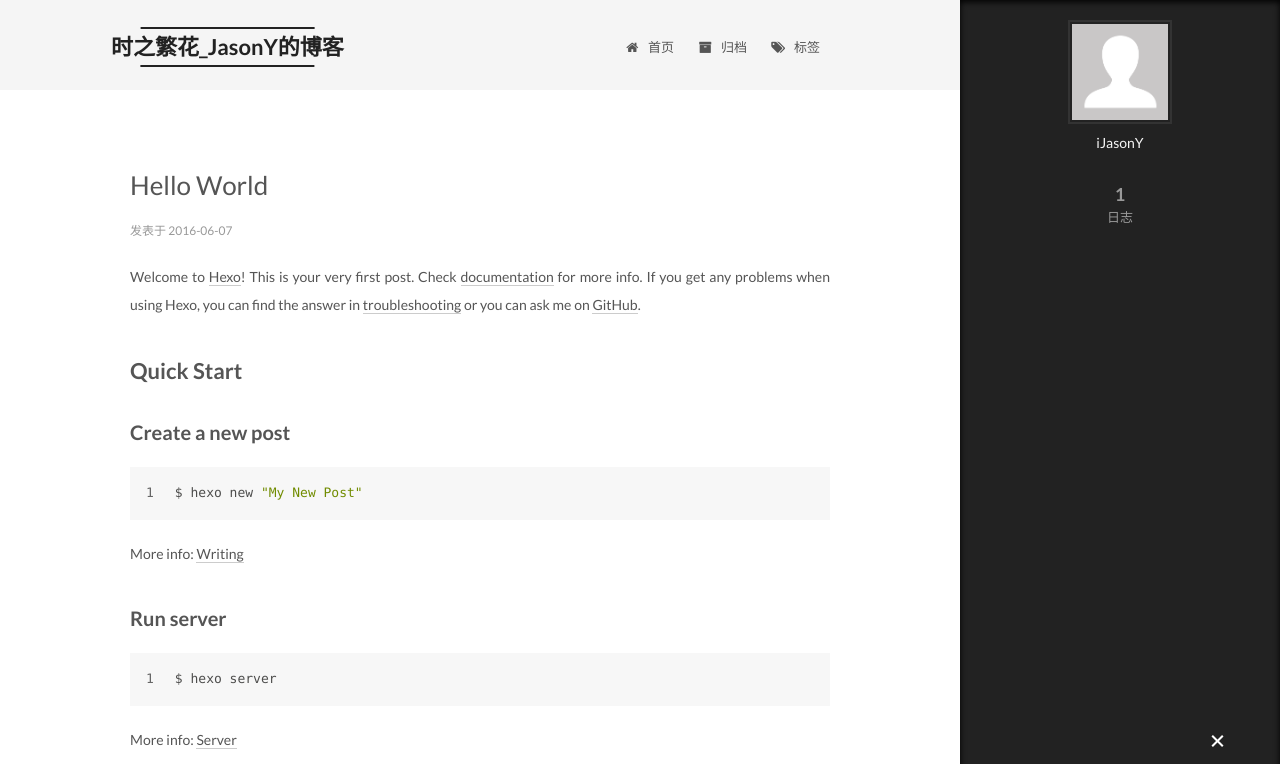
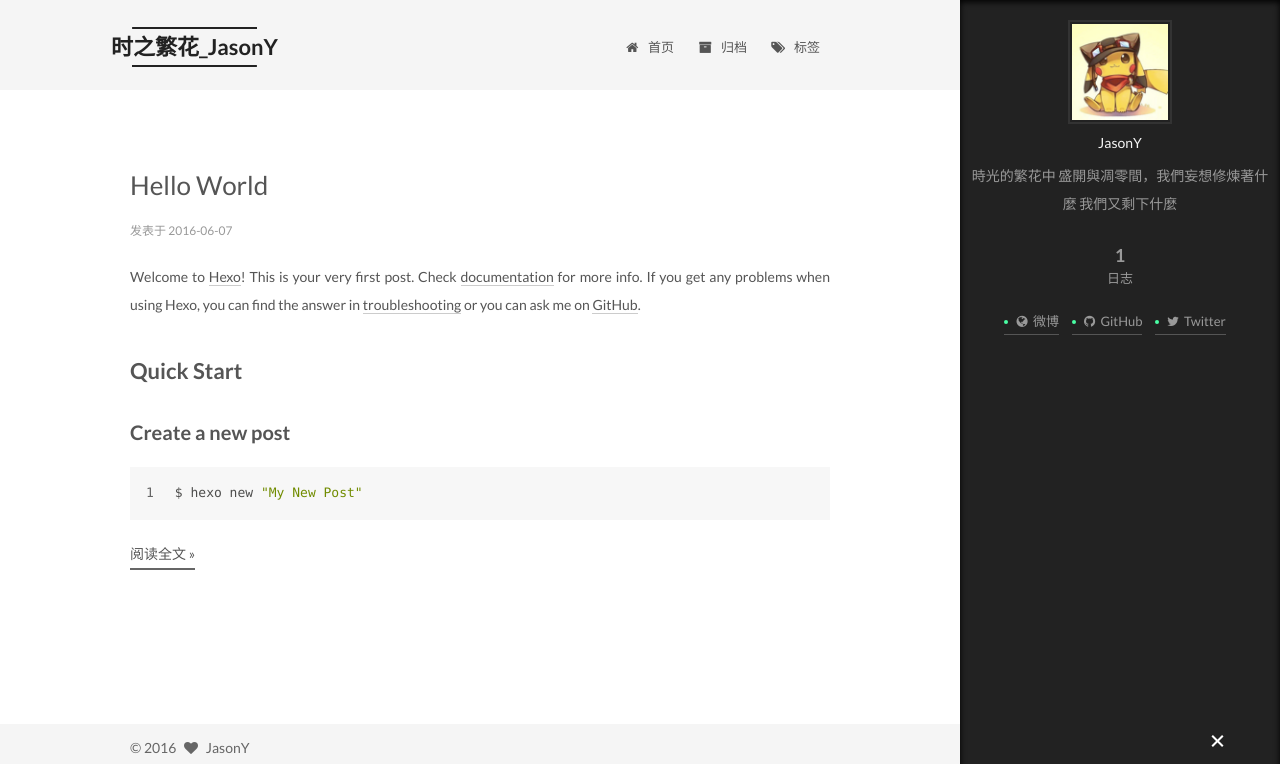
Before and after one commit to iJasonY/iJasonY.github.io, a plain HTML site: page index.html in a window 1280 px wide. Both pictures are taken after a click on the element 1217 px from the left and 742 px from the top of the page. Shown: the top 764 px of the page. Drawn offline with Linux system fonts and the light colour scheme.

Commit message:
Site updated: 2016-06-08 00:59:59

```diff
--- a/2016/06/07/hello-world/index.html
+++ b/2016/06/07/hello-world/index.html
@@ -88,11 +88,11 @@
 Quick">
 <meta property="og:type" content="article">
 <meta property="og:title" content="Hello World">
-<meta property="og:url" content="http://blog.ijason.cn/2016/06/07/hello-world/index.html">
-<meta property="og:site_name" content="时之繁花_JasonY的博客">
+<meta property="og:url" content="http://ijason.cn/2016/06/07/hello-world/index.html">
+<meta property="og:site_name" content="时之繁花_JasonY">
 <meta property="og:description" content="Welcome to Hexo! This is your very first post. Check documentation for more info. If you get any problems when using Hexo, you can find the answer in troubleshooting or you can ask me on GitHub.
 Quick">
-<meta property="og:updated_time" content="2016-06-07T10:31:53.000Z">
+<meta property="og:updated_time" content="2016-06-07T16:46:37.000Z">
 <meta name="twitter:card" content="summary">
 <meta name="twitter:title" content="Hello World">
 <meta name="twitter:description" content="Welcome to Hexo! This is your very first post. Check documentation for more info. If you get any problems when using Hexo, you can find the answer in troubleshooting or you can ask me on GitHub.
@@ -117,9 +117,9 @@ Quick">
 
 
 
-  <link rel="canonical" href="http://blog.ijason.cn/2016/06/07/hello-world/"/>
+  <link rel="canonical" href="http://ijason.cn/2016/06/07/hello-world/"/>
 
-  <title> Hello World | 时之繁花_JasonY的博客 </title>
+  <title> Hello World | 时之繁花_JasonY </title>
 </head>
 
 <body itemscope itemtype="http://schema.org/WebPage" lang="zh-Hans">
@@ -150,7 +150,7 @@ Quick">
   <div class="custom-logo-site-title">
     <a href="/"  class="brand" rel="start">
       <span class="logo-line-before"><i></i></span>
-      <span class="site-title">时之繁花_JasonY的博客</span>
+      <span class="site-title">时之繁花_JasonY</span>
       <span class="logo-line-after"><i></i></span>
     </a>
   </div>
@@ -251,7 +251,7 @@ Quick">
               <i class="fa fa-calendar-o"></i>
             </span>
             <span class="post-meta-item-text">发表于</span>
-            <time itemprop="dateCreated" datetime="2016-06-07T18:31:53+08:00" content="2016-06-07">
+            <time itemprop="dateCreated" datetime="2016-06-07T22:29:34+08:00" content="2016-06-07">
               2016-06-07
             </time>
           </span>
@@ -281,6 +281,7 @@ Quick">
 
         <p>Welcome to <a href="https://hexo.io/" target="_blank" rel="external">Hexo</a>! This is your very first post. Check <a href="https://hexo.io/docs/" target="_blank" rel="external">documentation</a> for more info. If you get any problems when using Hexo, you can find the answer in <a href="https://hexo.io/docs/troubleshooting.html" target="_blank" rel="external">troubleshooting</a> or you can ask me on <a href="https://github.com/hexojs/hexo/issues" target="_blank" rel="external">GitHub</a>.</p>
 <h2 id="Quick-Start"><a href="#Quick-Start" class="headerlink" title="Quick Start"></a>Quick Start</h2><h3 id="Create-a-new-post"><a href="#Create-a-new-post" class="headerlink" title="Create a new post"></a>Create a new post</h3><figure class="highlight bash"><table><tr><td class="gutter"><pre><span class="line">1</span><br></pre></td><td class="code"><pre><span class="line">$ hexo new <span class="string">"My New Post"</span></span><br></pre></td></tr></table></figure>
+<a id="more"></a>
 <p>More info: <a href="https://hexo.io/docs/writing.html" target="_blank" rel="external">Writing</a></p>
 <h3 id="Run-server"><a href="#Run-server" class="headerlink" title="Run server"></a>Run server</h3><figure class="highlight bash"><table><tr><td class="gutter"><pre><span class="line">1</span><br></pre></td><td class="code"><pre><span class="line">$ hexo server</span><br></pre></td></tr></table></figure>
 <p>More info: <a href="https://hexo.io/docs/server.html" target="_blank" rel="external">Server</a></p>
@@ -364,10 +365,10 @@ Quick">
       <section class="site-overview sidebar-panel ">
         <div class="site-author motion-element" itemprop="author" itemscope itemtype="http://schema.org/Person">
           <img class="site-author-image" itemprop="image"
-               src="/images/avatar.gif"
-               alt="iJasonY" />
-          <p class="site-author-name" itemprop="name">iJasonY</p>
-          <p class="site-description motion-element" itemprop="description"></p>
+               src="/images/avatar.png"
+               alt="JasonY" />
+          <p class="site-author-name" itemprop="name">JasonY</p>
+          <p class="site-description motion-element" itemprop="description">時光的繁花中 盛開與凋零間，我們妄想修煉著什麼 我們又剩下什麼</p>
         </div>
         <nav class="site-state motion-element">
           <div class="site-state-item site-state-posts">
@@ -386,6 +387,35 @@ Quick">
 
 
         <div class="links-of-author motion-element">
+
+
+              <span class="links-of-author-item">
+                <a href="http://weibo.com/JaosnYan" target="_blank" title="微博">
+
+                    <i class="fa fa-fw fa-globe"></i>
+
+                  微博
+                </a>
+              </span>
+
+              <span class="links-of-author-item">
+                <a href="https://github.com/iJasonY" target="_blank" title="GitHub">
+
+                    <i class="fa fa-fw fa-github"></i>
+
+                  GitHub
+                </a>
+              </span>
+
+              <span class="links-of-author-item">
+                <a href="https://twitter.com/_JasonFish_" target="_blank" title="Twitter">
+
+                    <i class="fa fa-fw fa-twitter"></i>
+
+                  Twitter
+                </a>
+              </span>
+
 
         </div>
 
@@ -427,7 +457,7 @@ Quick">
   <span class="with-love">
     <i class="fa fa-heart"></i>
   </span>
-  <span class="author" itemprop="copyrightHolder">iJasonY</span>
+  <span class="author" itemprop="copyrightHolder">JasonY</span>
 </div>
 
 <div class="powered-by">
--- a/css/main.css
+++ b/css/main.css
@@ -1548,7 +1548,7 @@ pre .javascript .function {
   width: 4px;
   height: 4px;
   border-radius: 50%;
-  background: #32cb87;
+  background: #49ffa4;
 }
 .links-of-blogroll {
   font-size: 13px;
--- a/index.html
+++ b/index.html
@@ -84,15 +84,15 @@
 
 
 
-<meta name="description">
+<meta name="description" content="時光的繁花中 盛開與凋零間，我們妄想修煉著什麼 我們又剩下什麼">
 <meta property="og:type" content="website">
-<meta property="og:title" content="时之繁花_JasonY的博客">
-<meta property="og:url" content="http://blog.ijason.cn/index.html">
-<meta property="og:site_name" content="时之繁花_JasonY的博客">
-<meta property="og:description">
+<meta property="og:title" content="时之繁花_JasonY">
+<meta property="og:url" content="http://ijason.cn/index.html">
+<meta property="og:site_name" content="时之繁花_JasonY">
+<meta property="og:description" content="時光的繁花中 盛開與凋零間，我們妄想修煉著什麼 我們又剩下什麼">
 <meta name="twitter:card" content="summary">
-<meta name="twitter:title" content="时之繁花_JasonY的博客">
-<meta name="twitter:description">
+<meta name="twitter:title" content="时之繁花_JasonY">
+<meta name="twitter:description" content="時光的繁花中 盛開與凋零間，我們妄想修煉著什麼 我們又剩下什麼">
 
 
 
@@ -113,9 +113,9 @@
 
 
 
-  <link rel="canonical" href="http://blog.ijason.cn/"/>
+  <link rel="canonical" href="http://ijason.cn/"/>
 
-  <title> 时之繁花_JasonY的博客 </title>
+  <title> 时之繁花_JasonY </title>
 </head>
 
 <body itemscope itemtype="http://schema.org/WebPage" lang="zh-Hans">
@@ -148,7 +148,7 @@
   <div class="custom-logo-site-title">
     <a href="/"  class="brand" rel="start">
       <span class="logo-line-before"><i></i></span>
-      <span class="site-title">时之繁花_JasonY的博客</span>
+      <span class="site-title">时之繁花_JasonY</span>
       <span class="logo-line-after"><i></i></span>
     </a>
   </div>
@@ -252,7 +252,7 @@
               <i class="fa fa-calendar-o"></i>
             </span>
             <span class="post-meta-item-text">发表于</span>
-            <time itemprop="dateCreated" datetime="2016-06-07T18:31:53+08:00" content="2016-06-07">
+            <time itemprop="dateCreated" datetime="2016-06-07T22:29:34+08:00" content="2016-06-07">
               2016-06-07
             </time>
           </span>
@@ -281,18 +281,13 @@
 
 
 
-
-            <p>Welcome to <a href="https://hexo.io/" target="_blank" rel="external">Hexo</a>! This is your very first post. Check <a href="https://hexo.io/docs/" target="_blank" rel="external">documentation</a> for more info. If you get any problems when using Hexo, you can find the answer in <a href="https://hexo.io/docs/troubleshooting.html" target="_blank" rel="external">troubleshooting</a> or you can ask me on <a href="https://github.com/hexojs/hexo/issues" target="_blank" rel="external">GitHub</a>.</p>
+          <p>Welcome to <a href="https://hexo.io/">Hexo</a>! This is your very first post. Check <a href="https://hexo.io/docs/">documentation</a> for more info. If you get any problems when using Hexo, you can find the answer in <a href="https://hexo.io/docs/troubleshooting.html">troubleshooting</a> or you can ask me on <a href="https://github.com/hexojs/hexo/issues">GitHub</a>.</p>
 <h2 id="Quick-Start"><a href="#Quick-Start" class="headerlink" title="Quick Start"></a>Quick Start</h2><h3 id="Create-a-new-post"><a href="#Create-a-new-post" class="headerlink" title="Create a new post"></a>Create a new post</h3><figure class="highlight bash"><table><tr><td class="gutter"><pre><span class="line">1</span><br></pre></td><td class="code"><pre><span class="line">$ hexo new <span class="string">"My New Post"</span></span><br></pre></td></tr></table></figure>
-<p>More info: <a href="https://hexo.io/docs/writing.html" target="_blank" rel="external">Writing</a></p>
-<h3 id="Run-server"><a href="#Run-server" class="headerlink" title="Run server"></a>Run server</h3><figure class="highlight bash"><table><tr><td class="gutter"><pre><span class="line">1</span><br></pre></td><td class="code"><pre><span class="line">$ hexo server</span><br></pre></td></tr></table></figure>
-<p>More info: <a href="https://hexo.io/docs/server.html" target="_blank" rel="external">Server</a></p>
-<h3 id="Generate-static-files"><a href="#Generate-static-files" class="headerlink" title="Generate static files"></a>Generate static files</h3><figure class="highlight bash"><table><tr><td class="gutter"><pre><span class="line">1</span><br></pre></td><td class="code"><pre><span class="line">$ hexo generate</span><br></pre></td></tr></table></figure>
-<p>More info: <a href="https://hexo.io/docs/generating.html" target="_blank" rel="external">Generating</a></p>
-<h3 id="Deploy-to-remote-sites"><a href="#Deploy-to-remote-sites" class="headerlink" title="Deploy to remote sites"></a>Deploy to remote sites</h3><figure class="highlight bash"><table><tr><td class="gutter"><pre><span class="line">1</span><br></pre></td><td class="code"><pre><span class="line">$ hexo deploy</span><br></pre></td></tr></table></figure>
-<p>More info: <a href="https://hexo.io/docs/deployment.html" target="_blank" rel="external">Deployment</a></p>
-
-
+          <div class="post-more-link text-center">
+            <a class="btn" href="/2016/06/07/hello-world/#more" rel="contents">
+              阅读全文 &raquo;
+            </a>
+          </div>
 
 
     </div>
@@ -352,10 +347,10 @@
       <section class="site-overview sidebar-panel  sidebar-panel-active ">
         <div class="site-author motion-element" itemprop="author" itemscope itemtype="http://schema.org/Person">
           <img class="site-author-image" itemprop="image"
-               src="/images/avatar.gif"
-               alt="iJasonY" />
-          <p class="site-author-name" itemprop="name">iJasonY</p>
-          <p class="site-description motion-element" itemprop="description"></p>
+               src="/images/avatar.png"
+               alt="JasonY" />
+          <p class="site-author-name" itemprop="name">JasonY</p>
+          <p class="site-description motion-element" itemprop="description">時光的繁花中 盛開與凋零間，我們妄想修煉著什麼 我們又剩下什麼</p>
         </div>
         <nav class="site-state motion-element">
           <div class="site-state-item site-state-posts">
@@ -374,6 +369,35 @@
 
 
         <div class="links-of-author motion-element">
+
+
+              <span class="links-of-author-item">
+                <a href="http://weibo.com/JaosnYan" target="_blank" title="微博">
+
+                    <i class="fa fa-fw fa-globe"></i>
+
+                  微博
+                </a>
+              </span>
+
+              <span class="links-of-author-item">
+                <a href="https://github.com/iJasonY" target="_blank" title="GitHub">
+
+                    <i class="fa fa-fw fa-github"></i>
+
+                  GitHub
+                </a>
+              </span>
+
+              <span class="links-of-author-item">
+                <a href="https://twitter.com/_JasonFish_" target="_blank" title="Twitter">
+
+                    <i class="fa fa-fw fa-twitter"></i>
+
+                  Twitter
+                </a>
+              </span>
+
 
         </div>
 
@@ -404,7 +428,7 @@
   <span class="with-love">
     <i class="fa fa-heart"></i>
   </span>
-  <span class="author" itemprop="copyrightHolder">iJasonY</span>
+  <span class="author" itemprop="copyrightHolder">JasonY</span>
 </div>
 
 <div class="powered-by">
```
Also changed, not shown: archives/2016/06/index.html (+45 -16 lines), archives/2016/index.html (+45 -16 lines), archives/index.html (+45 -16 lines), images/avatar-60.png (deleted), images/avatar.png (added).
